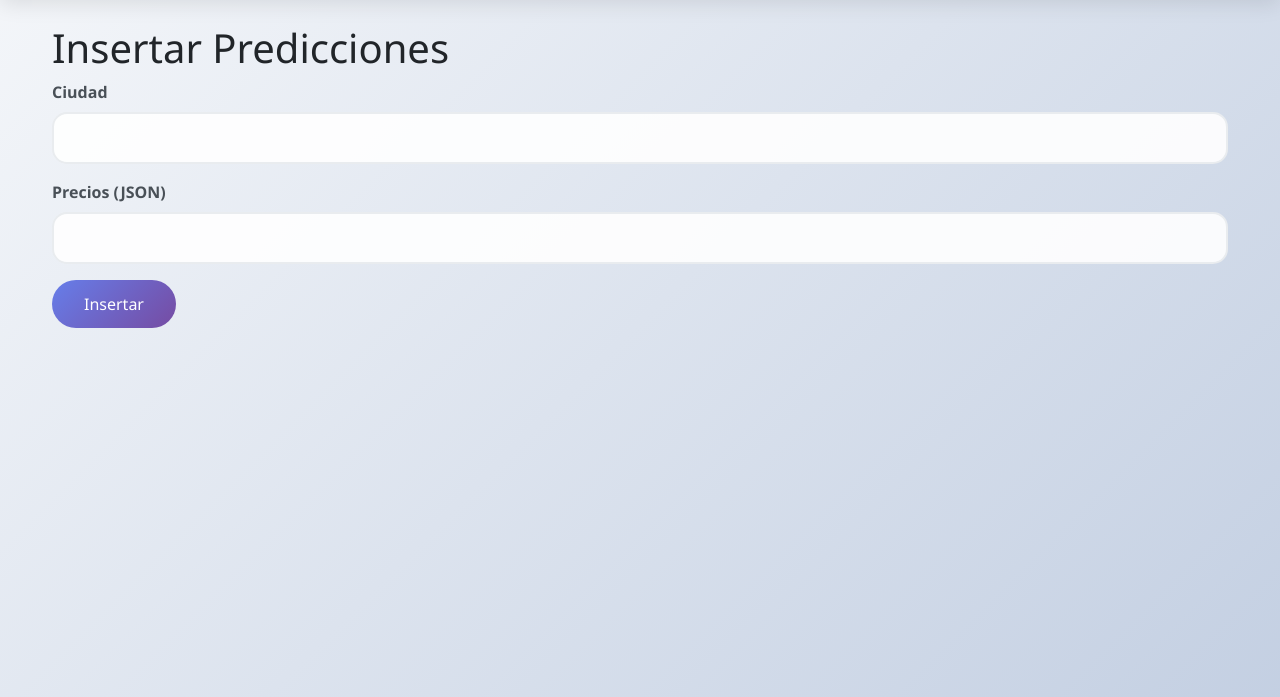
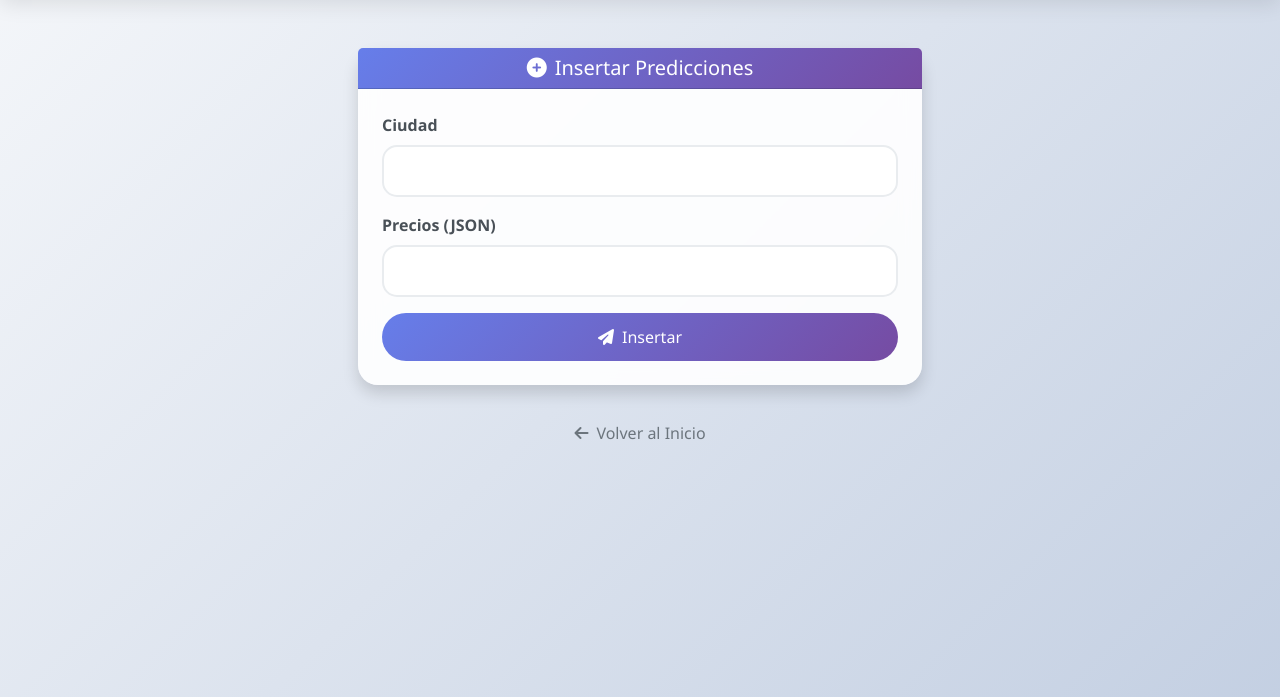
Before and after one commit to ValenMJ-02/EconometricModel_ML, a Flask app: page /insertar in a window 1280 px wide. Shown: the part 78-775 px from the top of the page. Run offline with Flask 3, Linux system fonts and the light colour scheme.

Commit message:
Update insertar.html

```diff
--- a/templates/insertar.html
+++ b/templates/insertar.html
@@ -1,18 +1,66 @@
-{% extends 'base.html' %}
-
-{% block title %}Insertar Predicciones{% endblock %}
-
+{% extends 'base.html' %} {% block title %}Insertar Predicciones{% endblock %}
 {% block content %}
-<h1>Insertar Predicciones</h1>
+<div class="container mt-5">
+  <div class="row justify-content-center">
+    <div class="col-lg-6">
+      <div class="card shadow">
+        <div
+          class="card-header text-center"
+          style="background: var(--primary-gradient); color: white"
+        >
+          <h5 class="mb-0">
+            <i class="fas fa-plus-circle me-2"></i>Insertar Predicciones
+          </h5>
+        </div>
+        <div class="card-body p-4">
           <form method="POST">
             <div class="mb-3">
               <label for="city" class="form-label">Ciudad</label>
-        <input type="text" class="form-control" id="city" name="city" required>
+              <input
+                type="text"
+                class="form-control"
+                id="city"
+                name="city"
+                required
+              />
             </div>
             <div class="mb-3">
               <label for="prices" class="form-label">Precios (JSON)</label>
-        <input type="text" class="form-control" id="prices" name="prices" required>
+              <input
+                type="text"
+                class="form-control"
+                id="prices"
+                name="prices"
+                required
+                oninput="validateJSON(this)"
+              />
+              <div class="invalid-feedback">Formato JSON inválido.</div>
             </div>
-    <button type="submit" class="btn btn-primary">Insertar</button>
+            <button type="submit" class="btn btn-primary w-100">
+              <i class="fas fa-paper-plane me-2"></i>Insertar
+            </button>
           </form>
+        </div>
+      </div>
+
+      <div class="text-center mt-4">
+        <a href="{{ url_for('index') }}" class="btn btn-outline-secondary">
+          <i class="fas fa-arrow-left me-2"></i>Volver al Inicio
+        </a>
+      </div>
+    </div>
+  </div>
+</div>
+<script>
+  function validateJSON(input) {
+    try {
+      JSON.parse(input.value);
+      input.classList.remove("is-invalid");
+      input.classList.add("is-valid");
+    } catch {
+      input.classList.add("is-invalid");
+      input.classList.remove("is-valid");
+    }
+  }
+</script>
 {% endblock %}
```
Lines whose indentation alone changed are shown as unchanged.
